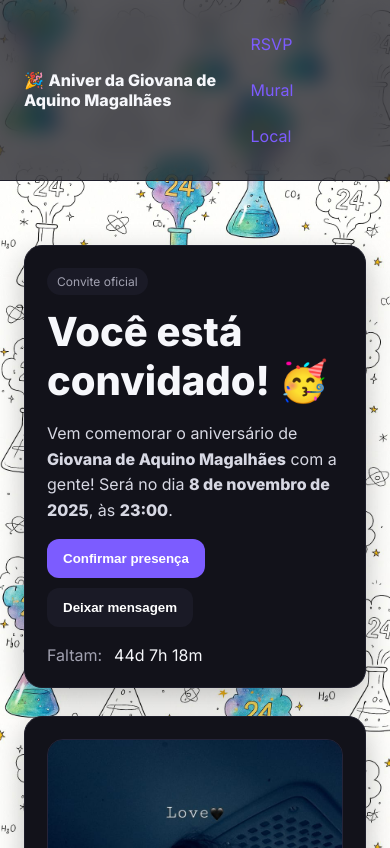
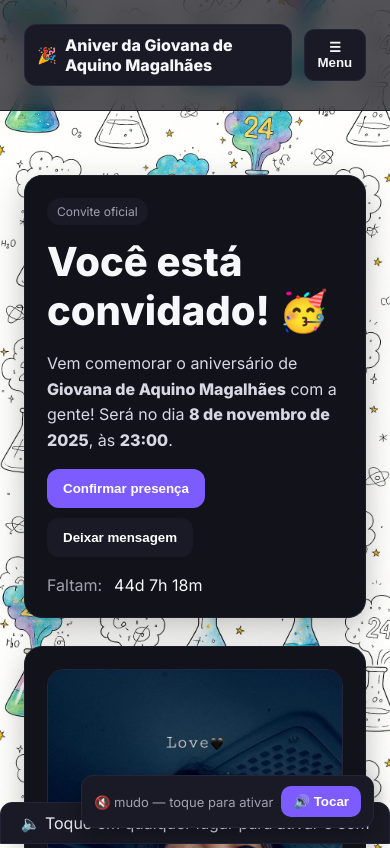
Before and after one commit to GMLF/FestaFormatura08-11, a plain HTML site: page index.html in a window 390 px wide. Shown: the top 848 px of the page. Drawn offline with Linux system fonts and the light colour scheme.

Commit message:
Update index.html

```diff
--- a/index.html
+++ b/index.html
@@ -24,11 +24,12 @@
     }
     a{color:var(--acc);text-decoration:none} a:hover{text-decoration:underline}
     .container{max-width:1000px;margin:0 auto;padding:24px}
-    header{position:sticky;top:0;background:rgba(11,11,18,.7);backdrop-filter:blur(10px);z-index:10;border-bottom:1px solid #1e1e2b}
-    .nav{display:flex;gap:12px;align-items:center;justify-content:space-between}
-    .nav a{padding:10px 14px;border-radius:10px;display:inline-block}
+    header{position:sticky;top:0;background:rgba(11,11,18,.7);backdrop-filter:blur(10px);z-index:20;border-bottom:1px solid #1e1e2b}
+
+    .pill{display:inline-flex;gap:8px;align-items:center;padding:10px 12px;background:#1a1a26;border:1px solid #24243a;border-radius:12px}
     .btn{background:var(--acc);color:white;padding:12px 16px;border-radius:12px;border:none;font-weight:600;cursor:pointer}
     .btn.ghost{background:#1a1a26}
+
     .hero{display:grid;grid-template-columns:1.1fr .9fr;gap:28px;align-items:center;padding:40px 0}
     .card{background:var(--card);border:1px solid #1e1e2b;padding:22px;border-radius:var(--radius);box-shadow:0 10px 30px rgba(0,0,0,.25)}
     .tag{display:inline-flex;align-items:center;gap:6px;background:#1a1a26;padding:6px 10px;border-radius:999px;color:var(--muted);font-size:12px}
@@ -41,10 +42,31 @@
     .small{font-size:13px}
     .muted{color:var(--muted)}
 
-    /* Slideshow (galeria automática) — aumentado e sem corte */
+    /* NAV responsiva */
+    .nav{display:flex;gap:12px;align-items:center;justify-content:space-between; position:relative}
+    .menu-toggle{
+      display:none;
+      background:#1a1a26; color:#f6f7fb; border:1px solid #24243a;
+      padding:10px 12px; border-radius:10px; font-weight:700; cursor:pointer;
+    }
+    .nav-menu{ display:flex; gap:6px; align-items:center; }
+    .nav-menu a{ padding:10px 14px; border-radius:10px; display:inline-block; }
+
+    @media (max-width: 820px){
+      .nav-menu{
+        position:absolute; top:64px; right:12px; left:12px;
+        background:rgba(11,11,18,.92); backdrop-filter:blur(8px);
+        border:1px solid #24243a; border-radius:12px; padding:10px;
+        display:none; flex-direction:column; gap:4px; z-index:25;
+      }
+      .nav-menu.open{ display:flex; }
+      .menu-toggle{ display:inline-flex; align-items:center; gap:8px; }
+    }
+
+    /* Slideshow — aumentado e sem corte */
     .slideshow{
       position:relative;
-      height:520px; /* ↑ mais alto para caber as fotos */
+      height:520px;
       border-radius:16px;
       overflow:hidden;
       border:1px solid #24243a;
@@ -53,13 +75,13 @@
     .slideshow img{
       position:absolute; inset:0;
       width:100%; height:100%;
-      object-fit:contain;     /* não corta a imagem */
-      background:#0f0f17;     /* fundo atrás da foto */
+      object-fit:contain;
+      background:#0f0f17;
       opacity:0; transition:opacity .8s ease;
     }
     .slideshow img.active{opacity:1}
 
-    /* Estilos para o mural local (fallback) */
+    /* Fallback mural local */
     .field{display:flex;flex-direction:column;gap:6px}
     .input, .textarea{
       padding:12px 14px;border-radius:12px;border:1px solid #34344d;background:#12121a;color:#eaeaf7
@@ -71,10 +93,33 @@
     .name{font-weight:700}
     .date{color:var(--muted);font-size:12px}
 
+    /* Controle de música + nudge */
+    .music-ctrl{
+      position:fixed; right:16px; bottom:16px;
+      display:flex; gap:8px; align-items:center;
+      background:#1a1a26; border:1px solid #24243a; color:#eaeaf7;
+      padding:10px 12px; border-radius:12px; z-index:30;
+      box-shadow:0 8px 20px rgba(0,0,0,.35);
+    }
+    .music-ctrl button{
+      background:var(--acc); color:white; border:none; border-radius:10px;
+      padding:8px 12px; font-weight:700; cursor:pointer;
+    }
+    .nudge{
+      position:fixed; inset:auto 0 0 0; margin:auto; bottom:0;
+      width:100%; max-width:460px;
+      transform:translateY(120%);
+      left:0; right:0;
+      background:#1a1a26; color:#eaeaf7; border:1px solid #24243a;
+      padding:10px 14px; border-radius:12px 12px 0 0; z-index:29;
+      text-align:center; transition:transform .4s ease;
+    }
+    .nudge.show{ transform:translateY(0); }
+
     @media (max-width: 960px){
       .hero{grid-template-columns:1fr}
       .two{grid-template-columns:1fr}
-      .slideshow{height:360px} /* ↑ maior no mobile também */
+      .slideshow{height:360px}
       .row{grid-template-columns:1fr}
     }
   </style>
@@ -85,7 +130,12 @@
       <div style="display:flex;gap:12px;align-items:center">
         <span class="pill">🎉 <strong>Aniver da <span id="owner">Giovana de Aquino Magalhães</span></strong></span>
       </div>
-      <nav style="display:flex;gap:6px;flex-wrap:wrap">
+
+      <!-- Botão hamburguer (mobile) -->
+      <button class="menu-toggle" id="menuToggle" aria-expanded="false" aria-controls="navMenu">☰ Menu</button>
+
+      <!-- Links de navegação -->
+      <nav id="navMenu" class="nav-menu">
         <a href="#rsvp">RSVP</a>
         <a href="#mural">Mural</a>
         <a href="#local">Local</a>
@@ -114,23 +164,21 @@
       </div>
     </section>
 
-    <!-- RSVP (sozinho) -->
+    <!-- RSVP -->
     <section id="rsvp" class="card" style="margin-top:20px">
       <h2>📨 Confirmação de Presença (RSVP)</h2>
       <div style="aspect-ratio:16/10;background:#0f0f17;border:1px solid #24243a;border-radius:16px;overflow:hidden">
-        <!-- Troque o src pelo link embutido do seu formulário -->
         <iframe title="RSVP" src="https://docs.google.com/forms/d/e/1FAIpQLSd-placeholder/viewform?embedded=true" width="100%" height="100%" frameborder="0" marginheight="0" marginwidth="0">Carregando…</iframe>
       </div>
     </section>
 
-    <!-- MURAL (Utterances + fallback automático local) -->
+    <!-- MURAL -->
     <section id="mural" class="card" style="margin-top:20px">
       <h2>💌 Mural de Mensagens</h2>
       <p class="small muted" style="margin-top:-6px">
         As mensagens abaixo ficam salvas no GitHub (visíveis para todos). É necessário estar logado no GitHub para comentar.
       </p>
 
-      <!-- Utterances (persistente no GitHub) -->
       <div id="utterances"></div>
       <script src="https://utteranc.es/client.js"
               repo="GMLF/FestaFormatura08-11"
@@ -140,7 +188,6 @@
               async>
       </script>
 
-      <!-- Fallback: ativa mural local se o Utterances não carregar -->
       <div id="localWall" style="display:none;margin-top:16px">
         <p class="small muted" style="margin-top:-6px">
           ⚠️ Não foi possível carregar o mural do GitHub agora. Deixe sua mensagem aqui; ela ficará salva no seu navegador.
@@ -163,7 +210,7 @@
       </div>
     </section>
 
-    <!-- LOCAL (com endereço e mapa) -->
+    <!-- LOCAL -->
     <section id="local" class="two" style="margin-top:20px">
       <div class="card">
         <h2>📍 Local</h2>
@@ -176,7 +223,7 @@
       </div>
     </section>
 
-    <!-- GALERIA (slideshow automático) -->
+    <!-- GALERIA -->
     <section style="margin-top:20px">
       <div class="card">
         <h2>📸 Galeria</h2>
@@ -209,10 +256,21 @@
     </section>
   </main>
 
+  <!-- Áudio local oculto -->
+  <audio id="bgAudio" src="niver.mp3" preload="auto" loop></audio>
+
+  <!-- Controle de música (flutuante) -->
+  <div class="music-ctrl" id="musicCtrl" style="display:none">
+    <span id="musicState" class="small muted">carregando música…</span>
+    <button id="musicToggle" type="button">🔊 Tocar</button>
+  </div>
+  <!-- “Nudge” sutil para liberar áudio quando bloqueado -->
+  <div id="audioNudge" class="nudge">🔈 Toque em qualquer lugar para ativar o som</div>
+
   <script>
-    // ====== CONFIG ======
+    // ====== CONFIG BÁSICA ======
     const NAME = 'Giovana de Aquino Magalhães';
-    const EVENT_DATE = new Date('2025-11-08T20:00:00-03:00'); // 08/11/2025 20h
+    const EVENT_DATE = new Date('2025-11-08T20:00:00-03:00');
     const ADDRESS = 'Av José Pereira de Andrade, 370 - Jardim Santa Maria, Jacareí - SP';
 
     // === GALERIA com 58 fotos (na pasta /img, nomes 1.jpg ... 58.jpg) ===
@@ -220,11 +278,26 @@
     const GALLERY = Array.from({length: NUM_FOTOS}, (_, i) => `img/${i+1}.jpg`);
     const SLIDE_INTERVAL_MS = 3000;
 
+    // ====== NAVBAR MOBILE ======
+    (function navMobile(){
+      const btn = document.getElementById('menuToggle');
+      const menu = document.getElementById('navMenu');
+      if(!btn || !menu) return;
+      btn.addEventListener('click', ()=>{
+        menu.classList.toggle('open');
+        const open = menu.classList.contains('open');
+        btn.setAttribute('aria-expanded', open ? 'true' : 'false');
+      });
+      // fecha ao clicar num link
+      menu.querySelectorAll('a').forEach(a=>{
+        a.addEventListener('click', ()=> menu.classList.remove('open'));
+      });
+    })();
+
     // ====== TEXTO BASE ======
     document.getElementById('owner').textContent = NAME;
     document.getElementById('name').textContent = NAME;
     document.getElementById('year').textContent = new Date().getFullYear();
-
     document.getElementById('date').textContent = EVENT_DATE.toLocaleDateString('pt-BR', { dateStyle:'long' });
     document.getElementById('time').textContent = EVENT_DATE.toLocaleTimeString('pt-BR', { hour:'2-digit', minute:'2-digit' });
 
@@ -253,47 +326,27 @@
         `<strong>Espaço da Festa</strong><br/>${ADDRESS}`;
     })();
 
-    // ====== GALERIA (slideshow automático) ======
+    // ====== GALERIA ======
     (function initSlideshow(){
       const box = document.getElementById('slideshow');
       if(!box) return;
-
       let idx = 0;
       const slides = [];
-
-      function show(i){
-        slides.forEach((img, k)=> img.classList.toggle('active', k === i));
-      }
-
-      // carrega a primeira imagem e inicia
+      function show(i){ slides.forEach((img, k)=> img.classList.toggle('active', k === i)); }
       const first = new Image();
-      first.src = GALLERY[0];
-      first.alt = 'Foto 1';
-      first.loading = 'eager';
+      first.src = GALLERY[0]; first.alt = 'Foto 1'; first.loading = 'eager';
       first.onload = () => {
-        first.classList.add('active');
-        box.appendChild(first);
-        slides.push(first);
-
-        // injeta as demais (lazy)
+        first.classList.add('active'); box.appendChild(first); slides.push(first);
         for(let i=1;i<GALLERY.length;i++){
-          const img = new Image();
-          img.src = GALLERY[i];
-          img.alt = `Foto ${i+1}`;
-          img.loading = 'lazy';
-          box.appendChild(img);
-          slides.push(img);
+          const img = new Image(); img.src = GALLERY[i]; img.alt = `Foto ${i+1}`; img.loading = 'lazy';
+          box.appendChild(img); slides.push(img);
         }
-
-        setInterval(()=>{
-          idx = (idx + 1) % slides.length;
-          show(idx);
-        }, SLIDE_INTERVAL_MS);
+        setInterval(()=>{ idx = (idx + 1) % slides.length; show(idx); }, SLIDE_INTERVAL_MS);
       };
       first.onerror = () => { box.appendChild(first); };
     })();
 
-    // ====== Fallback automático do mural (localStorage) ======
+    // ====== Fallback do Mural ======
     setTimeout(()=>{
       const found = [...document.querySelectorAll('#mural iframe')]
         .some(f => (f.src||'').includes('utteranc.es'));
@@ -310,7 +363,6 @@
       const inputName = document.getElementById('wallName');
       const statusHint = document.getElementById('statusHint');
       const btn = document.getElementById('sendLocal');
-
       function escapeHtml(s){ return s.replace(/[&<>"]/g, m=>({ '&':'&amp;','<':'&lt;','>':'&gt;','"':'&quot;' }[m])); }
       function load(){ try{ const d=JSON.parse(localStorage.getItem(STORAGE_KEY)||'[]'); return Array.isArray(d)?d:[] }catch(e){ return [] } }
       function save(a){ localStorage.setItem(STORAGE_KEY, JSON.stringify(a)); }
@@ -338,6 +390,66 @@
       };
       render();
     }
+
+    // ====== MÚSICA LOCAL (niver.mp4) ======
+    const audio   = document.getElementById('bgAudio');
+    const ctrl    = document.getElementById('musicCtrl');
+    const btnPlay = document.getElementById('musicToggle');
+    const label   = document.getElementById('musicState');
+    const nudge   = document.getElementById('audioNudge');
+
+    // Tenta iniciar em modo mudo (permitido pelos navegadores)
+    async function initAudio(){
+      try{
+        audio.volume = 1.0;
+        audio.muted = true;              // começa mudo para liberar autoplay
+        await audio.play();              // deve funcionar em desktop e mobile
+        ctrl.style.display = 'flex';
+        label.textContent = '🔇 mudo — toque para ativar';
+        btnPlay.textContent = '🔊 Tocar';
+        showNudge();                     // pede 1 toque para liberar som
+      }catch(e){
+        // Se até mudo for bloqueado, ainda mostramos o controle
+        ctrl.style.display = 'flex';
+        label.textContent = '🔇 bloqueado — toque para ativar';
+        btnPlay.textContent = '🔊 Tocar';
+        showNudge();
+      }
+    }
+    initAudio();
+
+    // Ao primeiro gesto do usuário, desmuta e toca com som
+    ['pointerdown','touchstart','keydown'].forEach(ev=>{
+      window.addEventListener(ev, oneTimeUnlock, { once:true, passive:true });
+    });
+    function oneTimeUnlock(){
+      try{
+        audio.muted = false;
+        audio.play();
+        label.textContent = '🎵 tocando';
+        btnPlay.textContent = '⏸ Pausar';
+        hideNudge();
+      }catch(_){}
+    }
+
+    // Botão do controle flutuante
+    btnPlay.addEventListener('click', ()=>{
+      if(audio.paused){
+        audio.muted = false;
+        audio.play().then(()=>{
+          label.textContent = '🎵 tocando';
+          btnPlay.textContent = '⏸ Pausar';
+          hideNudge();
+        }).catch(()=>{ /* ignora */ });
+      }else{
+        audio.pause();
+        label.textContent = '🔇 pausado';
+        btnPlay.textContent = '🔊 Tocar';
+      }
+    });
+
+    function showNudge(){ nudge.classList.add('show'); }
+    function hideNudge(){ nudge.classList.remove('show'); }
   </script>
 </body>
 </html>
```
